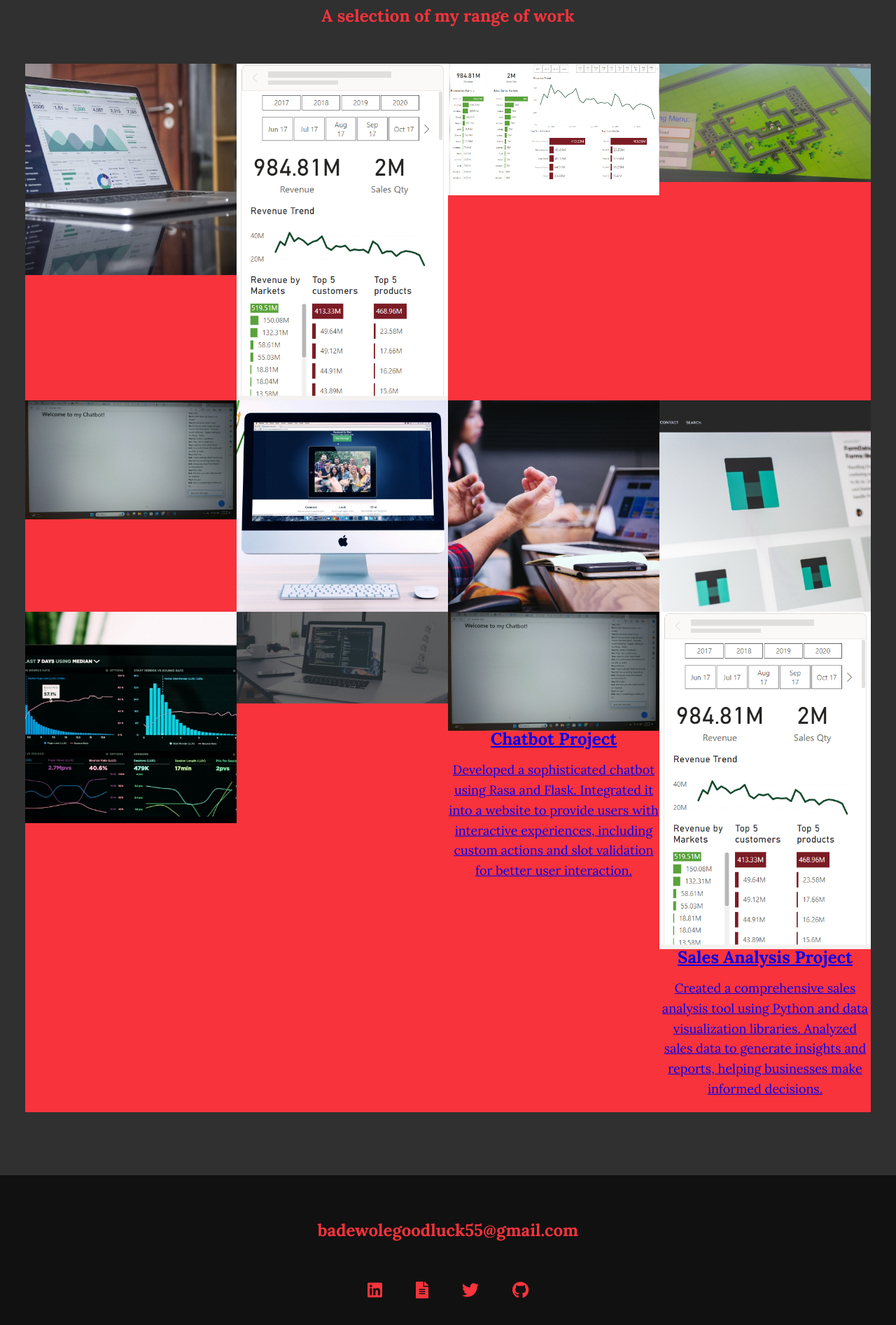
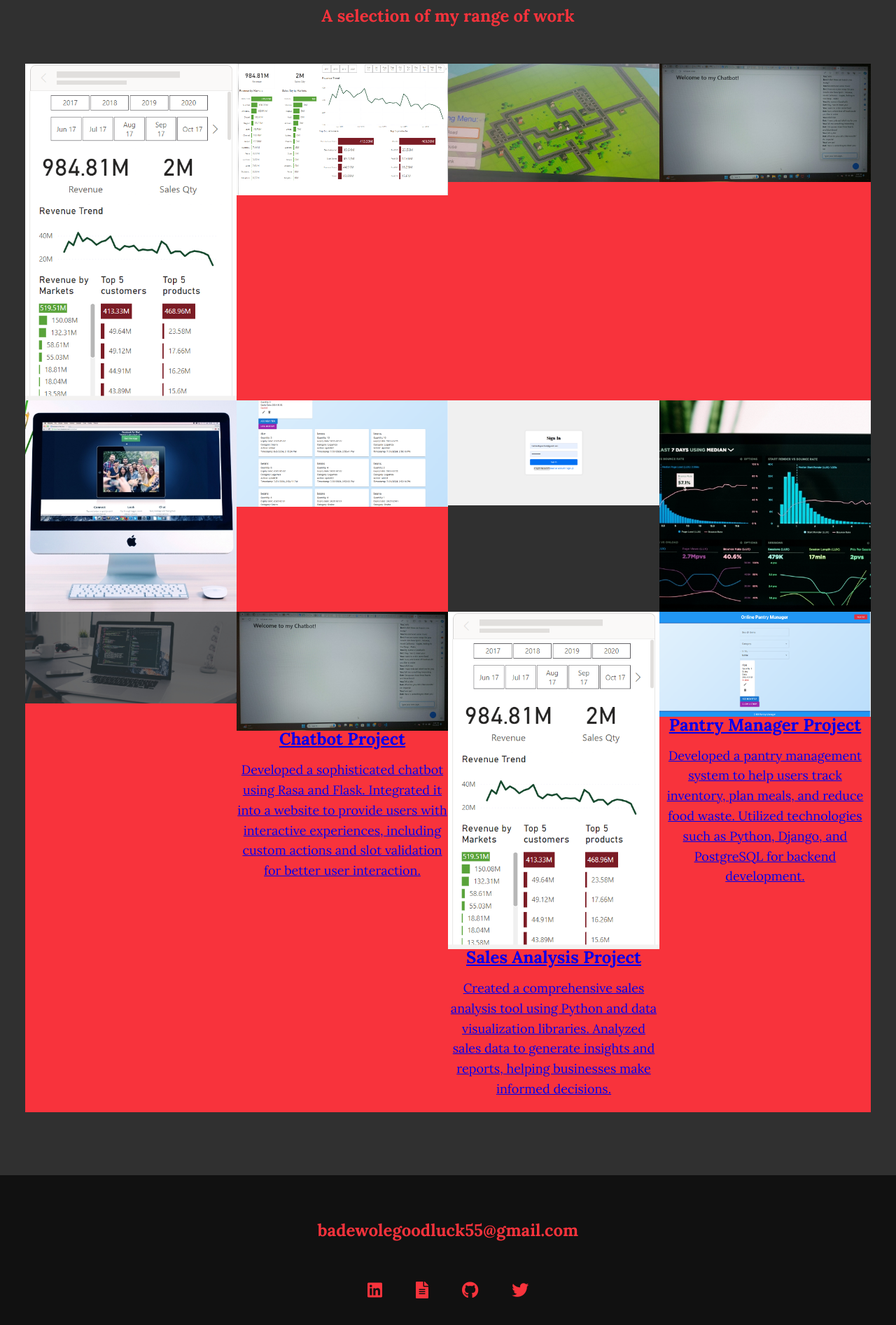
Before and after one commit to Goodluck07/Portfolio, a plain HTML site: page index.html in a window 1280 px wide. Shown: the part 1945-3838 px from the top of the page at 70% size. Drawn offline with nearby package versions, Linux system fonts and the light colour scheme.

Commit message:
updated project

```diff
--- a/index.html
+++ b/index.html
@@ -75,28 +75,24 @@
             <p class="section__subtitle section__subtitle--work">A selection of my range of work</p>
 
             <div class="portfolio">
-                <!-- Portfolio item 01 -->
-                <a href="portfolio-item.html" class="portfolio__item">
-                    <img src="img/portfolio-01.jpg" alt="" class="portfolio__img">
-                </a>
 
                 <!-- Portfolio item 02 -->
-                <a href="portfolio-item.html" class="portfolio__item">
+                <a href="portfolio-item.html#sales-analysis" class="portfolio__item">
                     <img src="img/Sales1.png" alt="" class="portfolio__img">
                 </a>
 
                 <!-- Portfolio item 03 -->
-                <a href="portfolio-item.html" class="portfolio__item">
+                <a href="portfolio-item.html#sales-analysis" class="portfolio__item">
                     <img src="img/Sales2.png" alt="" class="portfolio__img">
                 </a>
 
                 <!-- Portfolio item 04 -->
-                <a href="portfolio-item.html" class="portfolio__item">
+                <a href="portfolio-item.html#game-development" class="portfolio__item">
                     <img src="img/Game.jpeg" alt="" class="portfolio__img">
                 </a>
 
                 <!-- Portfolio item 05 -->
-                <a href="portfolio-item.html" class="portfolio__item">
+                <a href="portfolio-item.html#chatbot-project" class="portfolio__item">
                     <img src="img/Chatbot.jpg" alt="" class="portfolio__img">
                 </a>
 
@@ -106,13 +102,13 @@
                 </a>
 
                 <!-- Portfolio item 07 -->
-                <a href="portfolio-item.html" class="portfolio__item">
-                    <img src="img/portfolio-07.jpg" alt="" class="portfolio__img">
+                <a href="portfolio-item.html#pantry-manager" class="portfolio__item">
+                    <img src="img/pantry_manager3.png" alt="" class="portfolio__img">
                 </a>
 
                 <!-- Portfolio item 08 -->
-                <a href="#" class="portfolio__item">
-                    <img src="img/portfolio-08.jpg" alt="" class="portfolio__img">
+                <a href="#" class="portfolio__item#pantry-manager">
+                    <img src="img/pantry_manager1.png" alt="" class="portfolio__img">
                 </a>
 
                 <!-- Portfolio item 09 -->
@@ -125,7 +121,7 @@
                 </a>
 
                 <!-- Portfolio item 11 -->
-                <a href="portfolio-item.html" class="portfolio__item">
+                <a href="portfolio-item.html#chatbot-project" class="portfolio__item">
                     <img src="img/Chatbot.jpg" alt="Chatbot Project" class="portfolio__img">
                     <div class="portfolio__description">
                         <h3>Chatbot Project</h3>
@@ -134,11 +130,20 @@
                 </a>
 
                 <!-- Portfolio item 12 -->
-                <a href="portfolio-item.html" class="portfolio__item">
+                <a href="portfolio-item.html#sales-analysis" class="portfolio__item">
                     <img src="img/Sales1.png" alt="Sales Analysis Project" class="portfolio__img">
                     <div class="portfolio__description">
                         <h3>Sales Analysis Project</h3>
                         <p>Created a comprehensive sales analysis tool using Python and data visualization libraries. Analyzed sales data to generate insights and reports, helping businesses make informed decisions.</p>
+                    </div>
+                </a>
+
+                <!-- Portfolio item 13 (New Item) -->
+                <a href="portfolio-item.html#pantry-manager" class="portfolio__item">
+                    <img src="img/pantry_manager2.png" alt="Pantry Manager Project" class="portfolio__img">
+                    <div class="portfolio__description">
+                        <h3>Pantry Manager Project</h3>
+                        <p>Developed a pantry management system to help users track inventory, plan meals, and reduce food waste. Utilized technologies such as Python, Django, and PostgreSQL for backend development.</p>
                     </div>
                 </a>
             </div>
@@ -159,10 +164,16 @@
                     </a>
                 </li>
                 <li class="social-list__item">
-                    <a class="social-list__link" href="https://twitter.com/Viper212dd">
+                    <a class="social-list__link" href="https://github.com/goodluck">
+                        <i class="fab fa-github"></i>
+                    </a>
+                </li>
+                <li class="social-list__item">
+                    <a class="social-list__link" href="https://twitter.com/goodluck">
                         <i class="fab fa-twitter"></i>
                     </a>
                 </li>
-                <li class="social-list__item">
-                    <a class="social-list__link" href="https://github.com/Goodluck07">
-                        <i class="fab fa-github"></i>
+            </ul>
+        </footer>
+    </body>
+</html>
```
Also changed, not shown: portfolio-item.html (+41 -4 lines), img/pantry_manager1.png (added), img/pantry_manager2.png (added), img/pantry_manager3.png (added).
